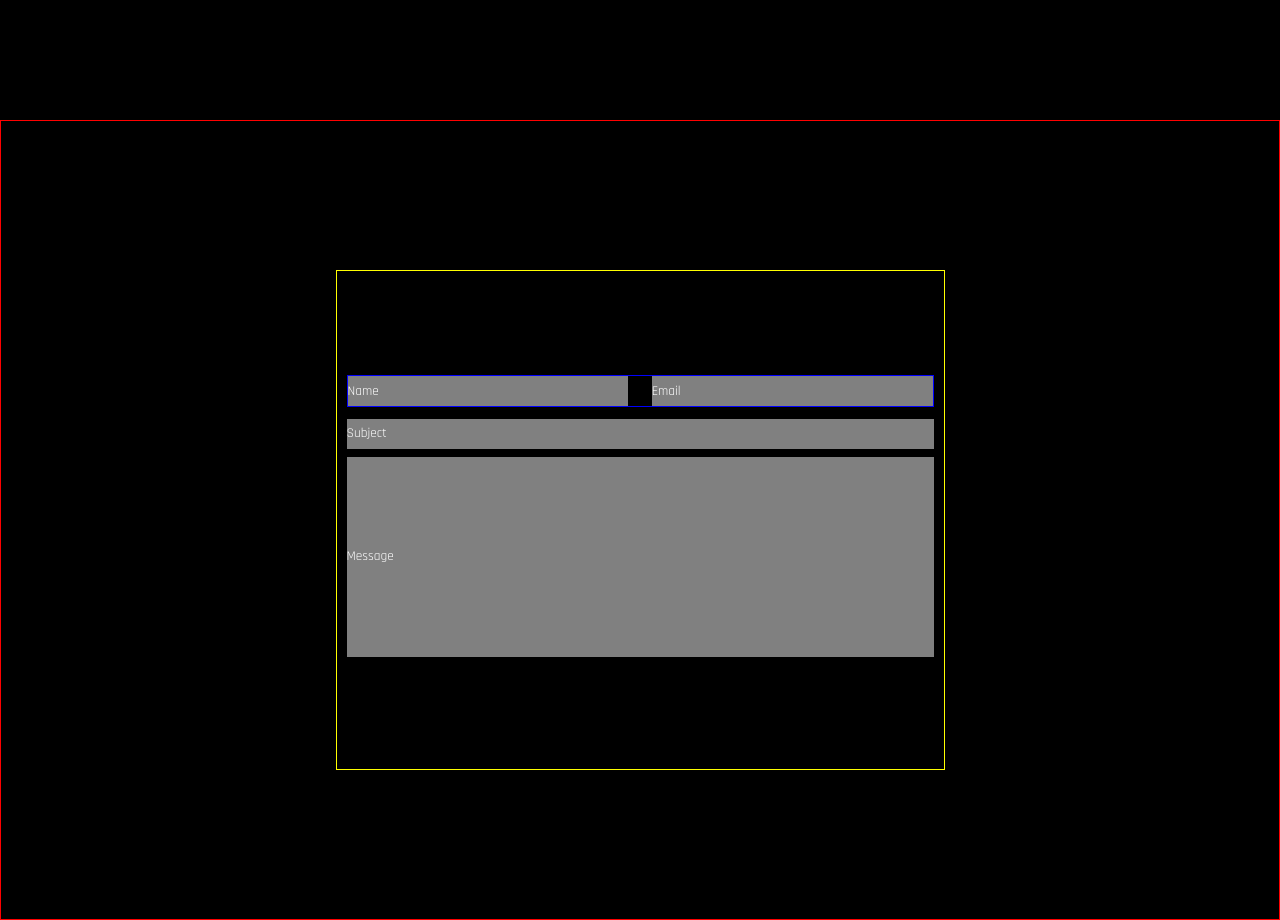
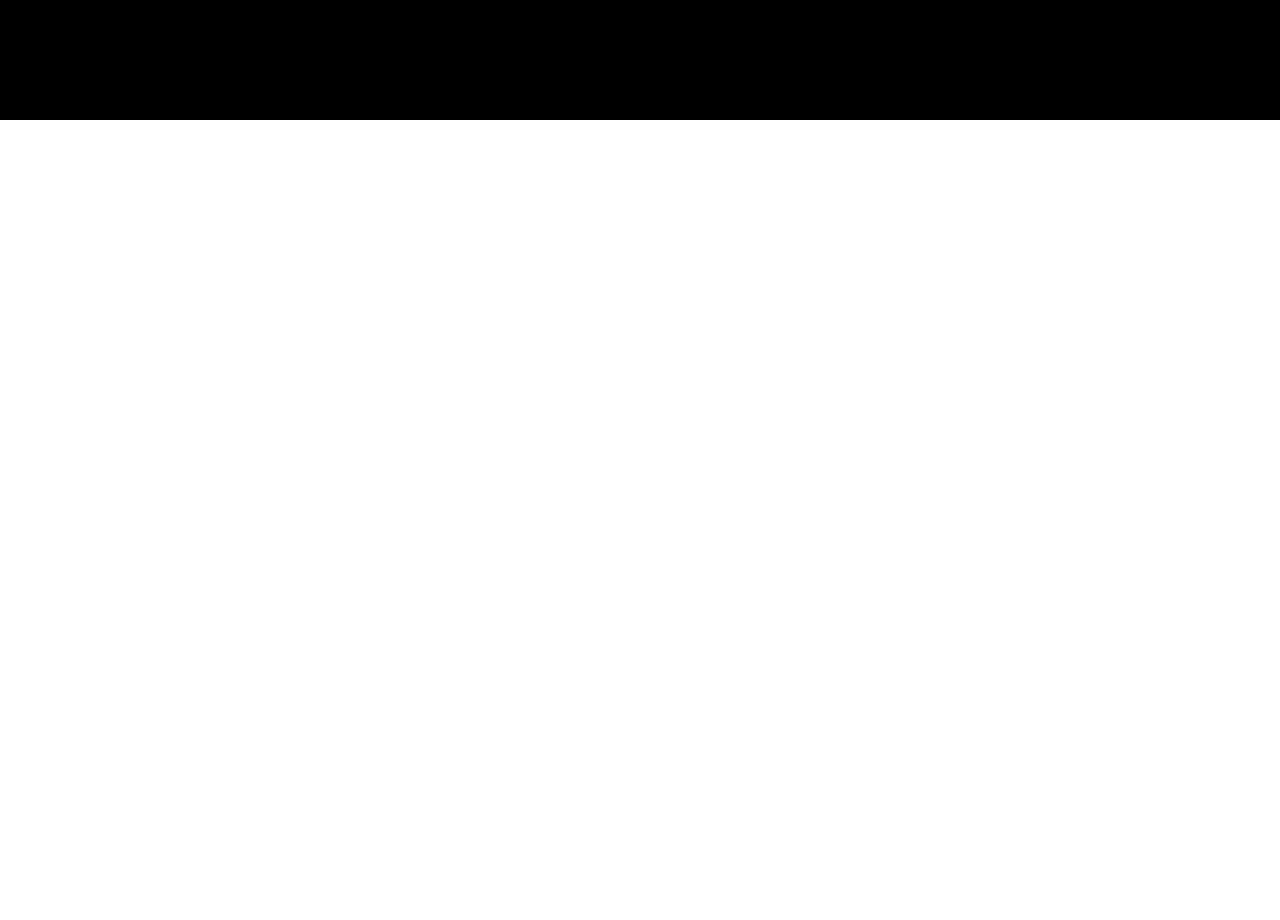
Before and after one commit to AlanGitez/Portfolio, a React (Create React App) app: page / in a window 1280 px wide. Shown: the part 3080-4000 px from the top of the page. After the commit the page ends 3200 px from the top, so only its background shows below. Built offline with nearby package versions, Linux system fonts and the light colour scheme.

Commit message:
sin contacto

```diff
--- a/src/App.js
+++ b/src/App.js
@@ -18,7 +18,7 @@
         <About />
         <Skills />
         <Proyects />
-        <Contact />
+        {/* <Contact /> */}
       </Suspense>
     </>
   );
--- a/src/sass/base.scss
+++ b/src/sass/base.scss
@@ -45,9 +45,11 @@
 }
 
 $prueba: /* #AB2346 */ /* #CA4C25 */ #FEC601;
+// $prueba: /* #AB2346 */ /* #CA4C25 */ #a945c7;
+
 .neon{
   color: black;
-  @include neon(0, 0, 25px,$prueba);
+  @include neon(0, 0, 25px, $prueba);
   font-weight: 600;
   animation: blink 2s backwards steps(2);
 
```
